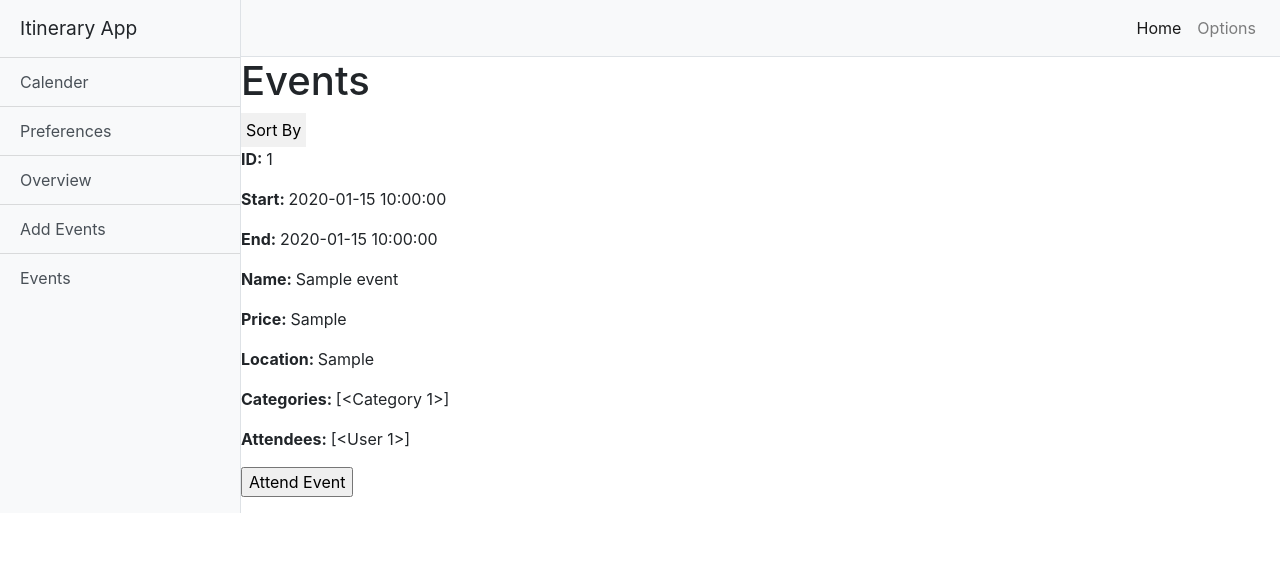
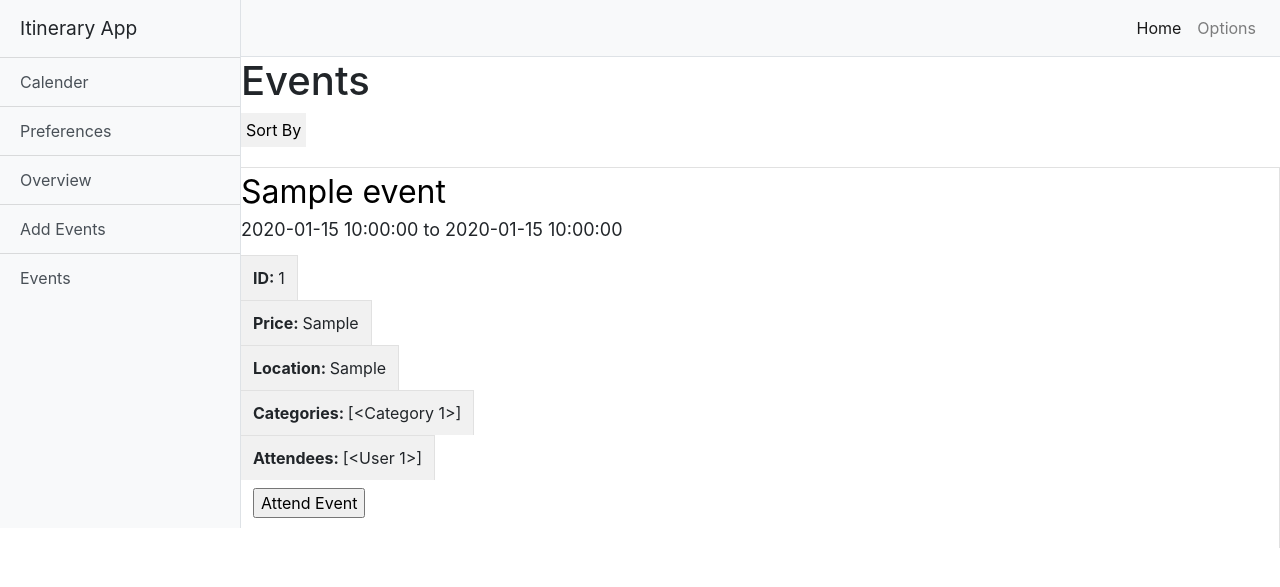
Before and after one commit to je-hyun/groupCProject, a Flask app: page /event/1 in a window 1280 px wide. Shown: the top 587 px of the page. Run offline with Flask 2, Linux system fonts and the light colour scheme; tables that the repository leaves empty hold one stand-in row (values such as "Sample post"); some libraries are stand-ins or nearby versions.

Commit message:
uploading the stylesheet for events page

```diff
--- a/app/static/css/events_page.css
+++ b/app/static/css/events_page.css
@@ -38,3 +38,48 @@
 
 /* Change the background color of the dropdown button when the dropdown content is shown */
 .dropdown:hover .dropbtn {background-color: #ddd;}
+
+
+.event {
+position: relative;
+top: 20px;
+border-top: 1px solid #e1e1e1;
+border-right: 1px solid #e1e1e1;
+}
+
+.event_title {
+position: relative;
+cursor: pointer;
+font-size: 32px;
+color: black;
+}
+
+.event_title:hover {
+color: #11afcf;
+}
+
+.event_info {
+  border-right: .6px solid #e1e1e1;
+  border-top: .6px solid #e1e1e1;
+  position: relative;
+  top: 12px;
+  padding: 10px 12px;
+  text-decoration: none;
+  background-color: #f1f1f1;
+  display: inline-table;
+  cursor: pointer;
+}
+
+.event_submit {
+  position: relative;
+  top: 15px;
+  padding: 5px 12px;
+  display table;
+  text-decoration: none;
+  visibility: visible;
+}
+
+
+.event_time {
+font-size: 18px;
+}
--- a/app/templates/calender.html
+++ b/app/templates/calender.html
@@ -47,7 +47,7 @@
               <div class="calendar__day day">{{daylist[day + week * 7]}}
                 <br/>
                 {% for event in event_list[day+week*7] %}
-                  <li><a href={{ url_for('main.event', id=event.id)}}>{{event.name}} {{event.start}} to {{event.end}}</a></li>
+                  <li><a href="">{{event.name}} {{event.start}} to {{event.end}}</a></li>
                 {% endfor %}
               </div>
             {%endif%}
--- a/app/templates/events_page.html
+++ b/app/templates/events_page.html
@@ -16,15 +16,17 @@
 </div>
 
 {% for event in events %}
-<p><b>ID: </b> {{event.id}} </p>
-<p><b>Start: </b> {{event.start}} </p>
-<p><b>End: </b> {{event.end}} </p>
-<p><b>Name: </b> {{event.name}} </p>
-<p><b>Price: </b> {{event.price}} </p>
-<p><b>Location: </b> {{event.location}} </p>
-<p><b>Categories: </b> {{event.categories}} </p>
-<p><b>Attendees: </b> {{event.attending_user}} </p>
-<p>{{form.submit}}</p>
+<div class="event">
+<a href="/event/{{event.id}}" class="event_title">{{event.name}}</a>
+</br><a class="event_time">{{event.start}} to {{event.end}}</a>
+</br><a class="event_info"><b>ID: </b> {{event.id}} </a>
+</br><a class="event_info"><b>Price: </b> {{event.price}} </a>
+</br><a class="event_info"><b>Location: </b> {{event.location}} </a>
+</br><a class="event_info"><b>Categories: </b> {{event.categories}} </a>
+</br><a class="event_info"><b>Attendees: </b> {{event.attending_user}}</a>
+</br><p class="event_submit">{{form.submit}}</p>
+</br>
+</div>
 {% endfor %}
 {% endblock %}
 </form>
```
